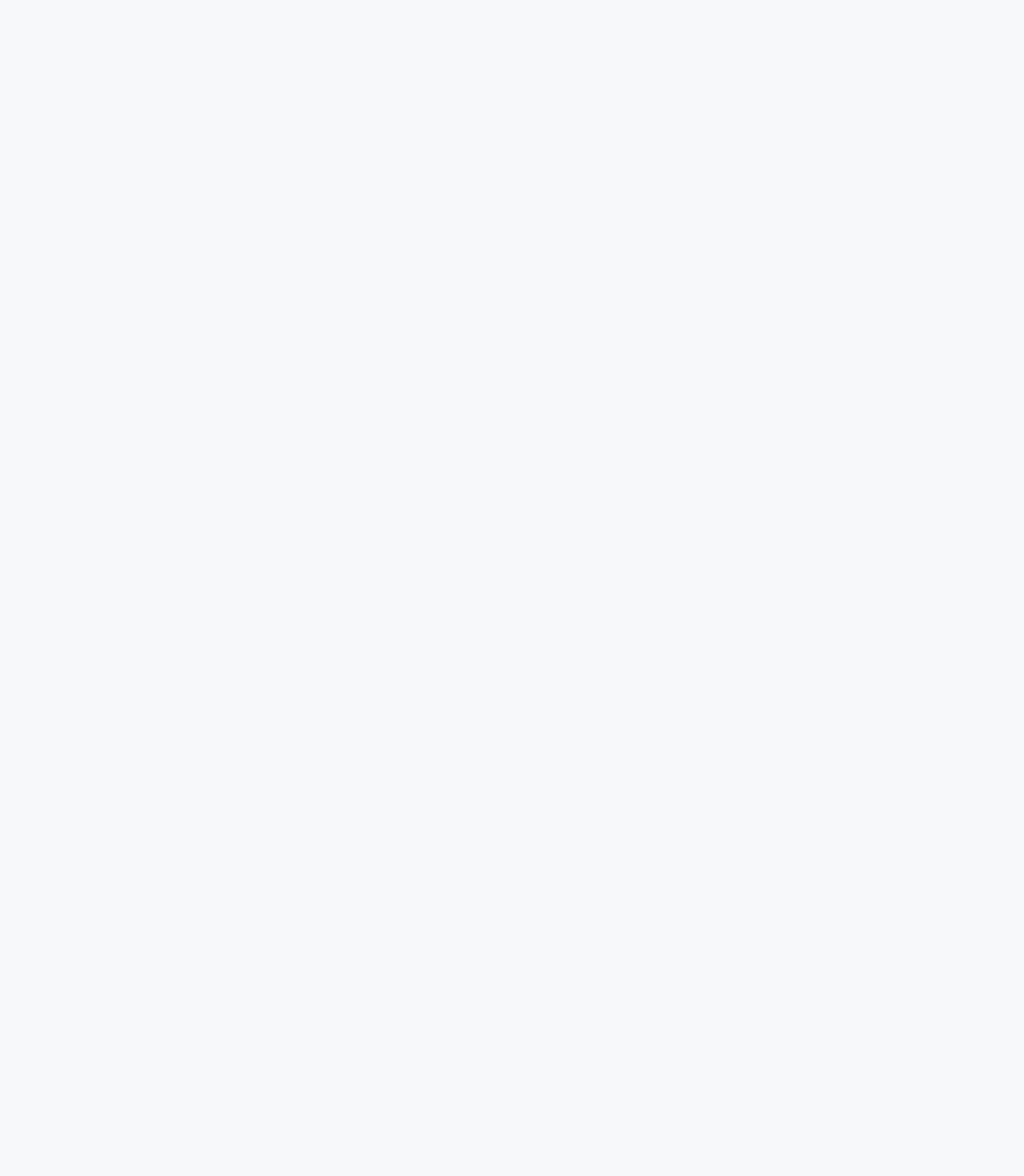
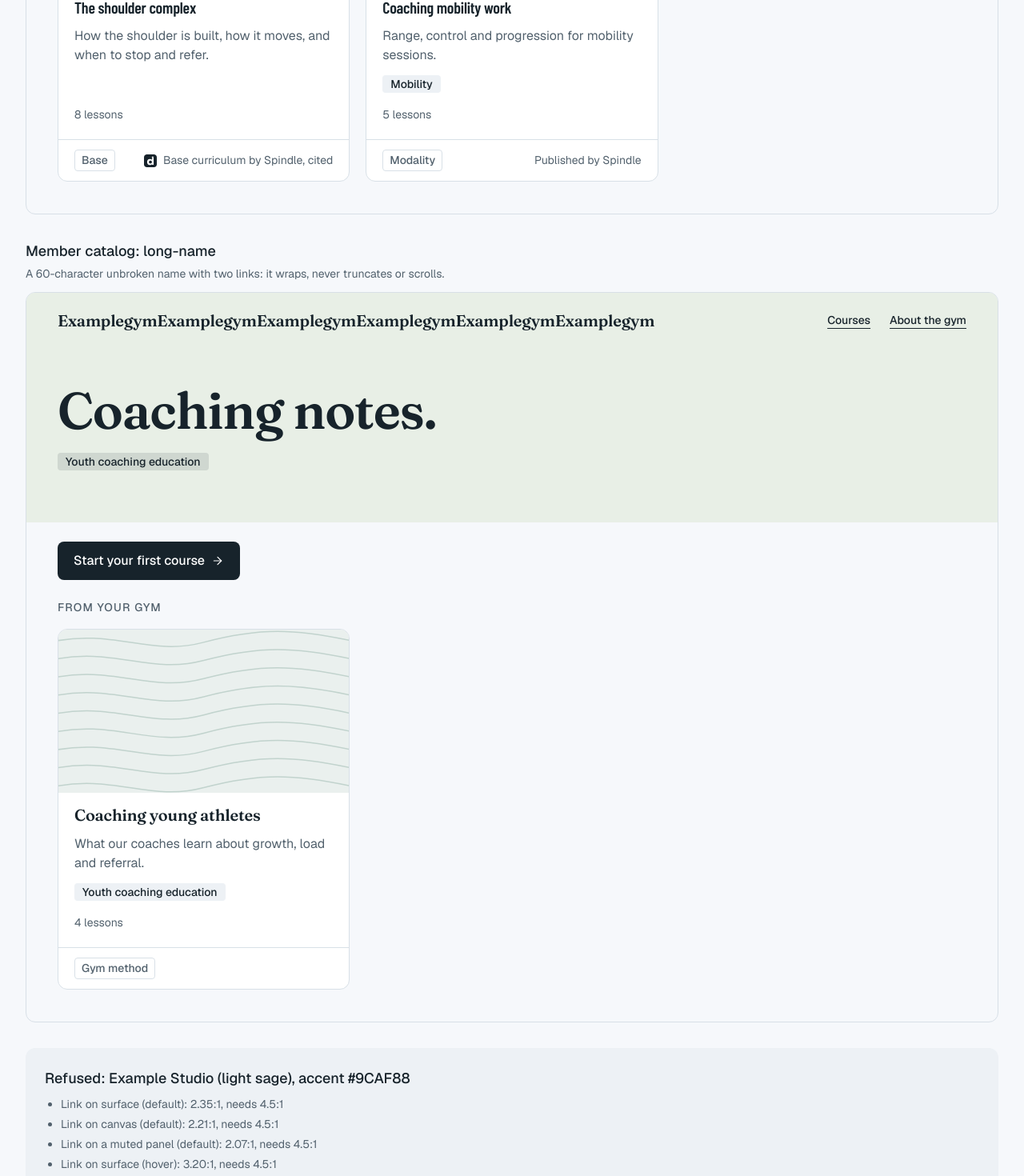
Before and after one commit to ZeroSum-Solutions/spindle, a Next.js app in the folder apps/web/: page /brand-preview in a window 1280 px wide. Shown: the part 9552-11022 px from the top of the page at 80% size. Before the commit the page ends 4993 px from the top, so only its background shows below. Built offline with nearby package versions, Linux system fonts and the light colour scheme.

Commit message:
feat(brand): P4-A2 member brand components on /brand-preview: two brands, pending fallbacks, 60-character name

```diff
--- a/apps/web/src/app/brand-preview/page.tsx
+++ b/apps/web/src/app/brand-preview/page.tsx
@@ -3,9 +3,11 @@ import { notFound } from "next/navigation";
 import { connection } from "next/server";
 import { Suspense } from "react";
 import { validateBrand } from "@spindle/engine";
+import { CatalogPreviewScene } from "@/components/brand/catalog-scene";
 import { BrandedLearnerPreview } from "@/components/brand/learner-preview";
 import { previewPagesEnabled } from "@/lib/preview-pages";
 import { tenantFontClass } from "@/lib/theme/fonts";
+import { CATALOG_SCENES } from "@/lib/theme/preview-catalog";
 import { LIGHT_SAGE, OXBLOOD, SAGE } from "@/lib/theme/preview-brands";
 
 // Test-only page (P4-A): two synthetic brands on the real learner components, for Playwright and
@@ -46,6 +48,9 @@ async function GuardedPreview() {
         if (!result.ok) throw new Error(`preview brand ${brand.name} must pass: ${result.problems.join("; ")}`);
         return <BrandedLearnerPreview key={slug} slug={slug} brand={result.brand} font={tenantFontClass(result.brand.font)} />;
       })}
+      {CATALOG_SCENES.map((scene) => (
+        <CatalogPreviewScene key={scene.id} scene={scene} />
+      ))}
       {!refused.ok ? (
         <section aria-labelledby="refused-title" data-brand-refused className="flex flex-col gap-2 rounded-card bg-surface-muted p-4 md:p-6">
           <h2 id="refused-title" className="text-lg font-medium text-text">
--- a/apps/web/src/components/brand/brand-header.tsx
+++ b/apps/web/src/components/brand/brand-header.tsx
@@ -16,10 +16,10 @@ export function BrandHeader({ brand, fontFamily, links = [] }: { brand: MemberBr
         </span>
         {shown.length > 0 ? (
           <nav aria-label="Gym">
-            <ul className="-mx-1 flex flex-wrap gap-x-5">
+            <ul className="flex flex-wrap gap-x-6">
               {shown.map((l) => (
                 <li key={l.href}>
-                  <a href={l.href} className="inline-flex min-h-11 items-center px-1 text-label font-medium underline decoration-1 underline-offset-[5px] hover:decoration-2">
+                  <a href={l.href} className="inline-flex min-h-11 items-center text-label font-medium underline decoration-1 underline-offset-[5px] hover:decoration-2">
                     {l.label}
                   </a>
                 </li>
--- /dev/null
+++ b/apps/web/src/components/brand/catalog-scene.tsx
@@ -0,0 +1,78 @@
+import type { CSSProperties } from "react";
+import { tenantFontClass } from "@/lib/theme/fonts";
+import type { CatalogScene } from "@/lib/theme/preview-catalog";
+import { BaseSeal } from "./base-seal";
+import { BrandHeader } from "./brand-header";
+import { CatalogHero } from "./catalog-hero";
+import { CoachNote } from "./coach-note";
+import { CourseCard } from "./course-card";
+import { brandScopeVars } from "./view";
+
+/**
+ * A member catalog as a branded gym's member would see it, composed from the P4-A2 components for
+ * the test-only preview: header band, hero, the gym's method courses, then Spindle's base and
+ * modality courses under the seal, and a coach note as it opens a method course.
+ */
+export function CatalogPreviewScene({ scene }: { scene: CatalogScene }) {
+  const font = tenantFontClass(scene.brand.font);
+  const headingId = `catalog-${scene.id}`;
+  return (
+    <section aria-labelledby={headingId} className="flex flex-col gap-3">
+      <div className="flex flex-col gap-1">
+        <h2 id={headingId} className="text-lg font-medium text-text">
+          Member catalog: {scene.id}
+        </h2>
+        <p className="text-label text-text-muted">{scene.caption}</p>
+      </div>
+      <div
+        data-catalog-preview={scene.id}
+        className={`${font.className} overflow-hidden rounded-card border border-border bg-canvas`}
+        style={brandScopeVars(scene.brand.colors) as CSSProperties}
+      >
+        <BrandHeader brand={scene.brand} fontFamily={font.family} links={scene.links} />
+        <CatalogHero brand={scene.brand} hero={scene.hero} fontFamily={font.family} action={scene.action} headingLevel={2} />
+        <div className="@container mx-auto flex w-full max-w-[1200px] flex-col gap-10 px-4 pb-10 md:px-8">
+          {scene.methodCourses.length > 0 ? (
+            <section aria-labelledby={`${headingId}-gym`} className="flex flex-col gap-4">
+              <h3 id={`${headingId}-gym`} className="text-label font-medium uppercase tracking-[0.08em] text-text-muted">
+                From your gym
+              </h3>
+              <ul className="grid gap-5 @[640px]:grid-cols-2 @[1024px]:grid-cols-3">
+                {scene.methodCourses.map((c) => (
+                  <li key={c.id}>
+                    <CourseCard course={c} fontFamily={font.family} />
+                  </li>
+                ))}
+              </ul>
+            </section>
+          ) : null}
+          {scene.spindleCourses.length > 0 ? (
+            <section aria-labelledby={`${headingId}-base`} className="flex flex-col gap-4">
+              <div className="flex flex-col gap-3">
+                <h3 id={`${headingId}-base`} className="text-label font-medium uppercase tracking-[0.08em] text-text-muted">
+                  Base curriculum
+                </h3>
+                <BaseSeal strip />
+              </div>
+              <ul className="grid gap-5 @[640px]:grid-cols-2 @[1024px]:grid-cols-3">
+                {scene.spindleCourses.map((c) => (
+                  <li key={c.id}>
+                    <CourseCard course={c} fontFamily={font.family} />
+                  </li>
+                ))}
+              </ul>
+            </section>
+          ) : null}
+          {scene.note ? (
+            <section aria-labelledby={`${headingId}-note`} className="flex flex-col gap-4">
+              <h3 id={`${headingId}-note`} className="text-label font-medium uppercase tracking-[0.08em] text-text-muted">
+                Opening a gym course
+              </h3>
+              <CoachNote note={scene.note} />
+            </section>
+          ) : null}
+        </div>
+      </div>
+    </section>
+  );
+}
--- a/apps/web/src/components/brand/view.ts
+++ b/apps/web/src/components/brand/view.ts
@@ -126,4 +126,4 @@ export const courseTitle = (course: Pick<CourseCardView, "title">) => course.tit
 export const noteFrom = (note: Pick<CoachNoteView, "displayName">) => note.displayName ?? TENANT_TEXT_FALLBACKS.brandName;
 
 /** Spindle's neutral cover for Base and Modality cards: an ink pattern on surface-muted. */
-export const NEUTRAL_COVER = { pattern: "grid", background: ATLAS.surfaceMuted, foreground: ATLAS.ink } as const satisfies CoverView;
+export const NEUTRAL_COVER = { pattern: "dots", background: ATLAS.surfaceMuted, foreground: ATLAS.ink } as const satisfies CoverView;
--- a/apps/web/src/lib/theme/preview-catalog.ts
+++ b/apps/web/src/lib/theme/preview-catalog.ts
@@ -44,7 +44,7 @@ const spindleCourses = (scene: string): CourseCardView[] => [
     title: "The shoulder complex",
     blurb: "How the shoulder is built, how it moves, and when to stop and refer.",
     tags: [],
-    meta: "8 lessons · Cited",
+    meta: "8 lessons",
   },
   {
     id: `${scene}-modality`,
```
Also changed, not shown: 2 other files (tests, documents, lock files or other folders).
